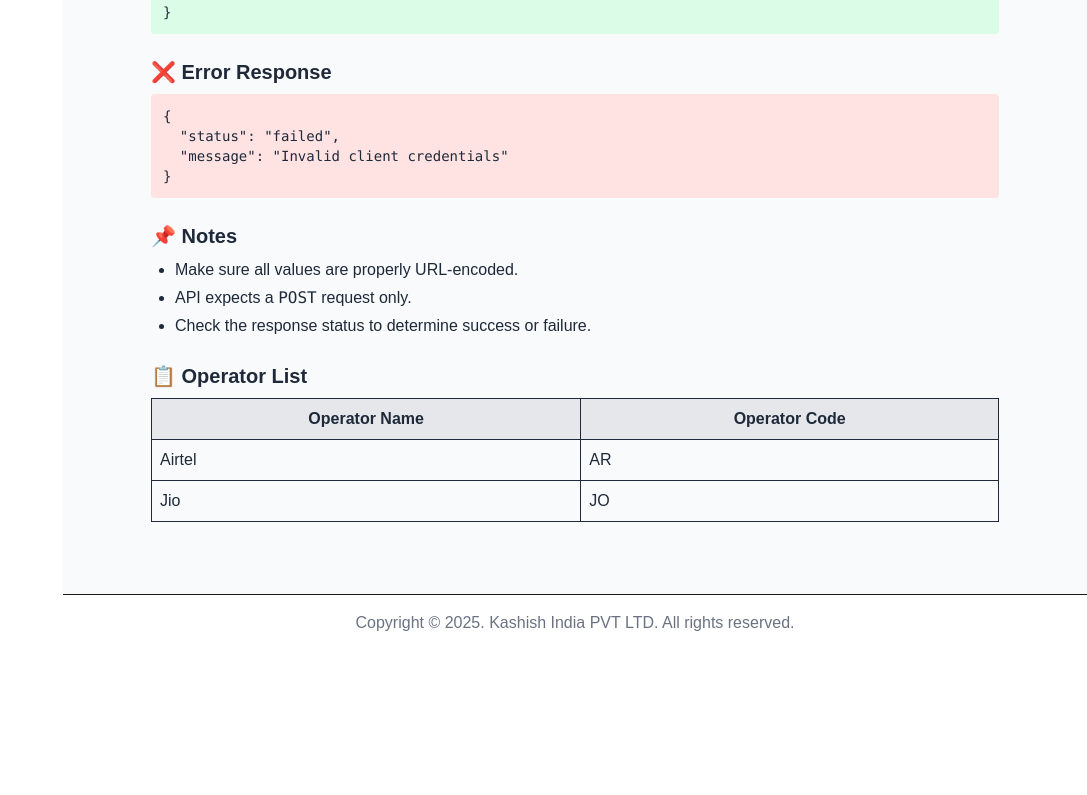
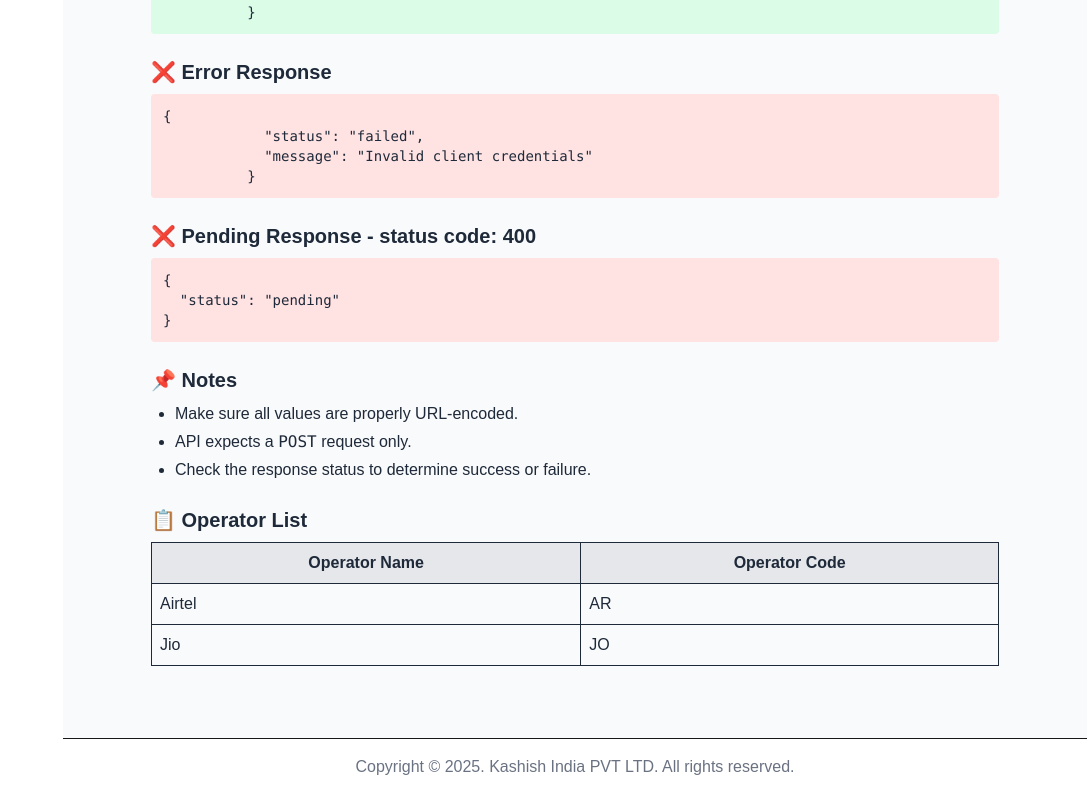
Before and after one commit to AshokaYadav/kashishpartnerapi, a Next.js app: page /document in a window 1280 px wide. Shown: the part 1200-1995 px from the top of the page, without its empty margins (193-1280 px from the left). Before the commit the page ends 1851 px from the top, so only its background shows below. Built offline with nearby package versions, Linux system fonts and the light colour scheme; no server answers; sample sign-in values are in the browser's storage.

Commit message:
document

```diff
--- a/app/document/page.tsx
+++ b/app/document/page.tsx
@@ -123,7 +123,14 @@ amount=100&operatorCode=AIRTEL&customerMobile=9876543210`}
           }`}
         </pre>
       </section>
-
+      <section className="mb-6">
+        <h2 className="text-xl font-semibold">❌ Pending Response - <span>status code: 400</span></h2>
+        <pre className="bg-red-100 p-3 rounded mt-2 text-sm">
+          {`{
+  "status": "pending"
+}`}
+        </pre>
+      </section>
       {/* Notes */}
       <section className="mb-6">
         <h2 className="text-xl font-semibold">📌 Notes</h2>
```
Lines whose indentation alone changed are shown as unchanged.
